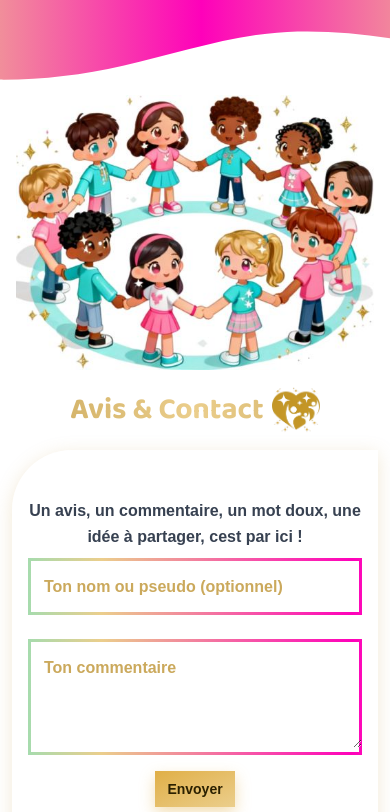
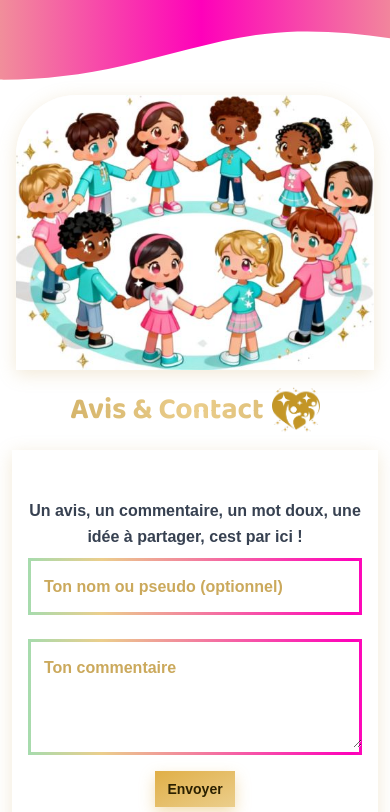
Before and after one commit to Lati04/a-mes-petits-ecoliers, a React (Vite) app: page / in a window 390 px wide. Shown: the part 9932-10744 px from the top of the page. Built offline with nearby package versions, Linux system fonts and the light colour scheme; no server answers.

Commit message:
build ok - prêt pour déploiement Render

```diff
--- a/src/components/Contact.tsx
+++ b/src/components/Contact.tsx
@@ -82,7 +82,7 @@ const Contact: React.FC<ContactProps> = ({ apiUrl = API_URL }) => {
 
   return (
     <div className="w-full mx-auto px-4 py-12 mb-7 mt-4 bg-white/60 backdrop-blur-md shadow-[0_4px_18px_rgba(203,169,92,0.25)] hover:shadow-[0_6px_25px_rgba(203,169,92,0.35)] transition-shadow duration-300 text-gray-800
-      max-w-7xl rounded-tl-[60px] rounded-br-[80px]">
+      max-w-7xl rounded-bl-[60px] rounded-br-[60px]">
       {/* ---------- Commentaires ---------- */}
       <p className="mb-2 font-bold text-center text-gray-700">
         Un avis, un commentaire, un mot doux, une idée à partager, cest par ici !
--- a/src/pages/Home.tsx
+++ b/src/pages/Home.tsx
@@ -189,7 +189,9 @@ const Home: React.FC<HomeProps> = ({
     <WaveSeparator flip className="relative z-[1]" />
 
     {/* Image Desktop */}
-    <section className="justify-center hidden mx-auto mt-2 max-w-7xl md:flex">
+    <section className="justify-center hidden mx-auto mt-2 max-w-7xl md:flex shadow-[0_4px_18px_rgba(203,169,92,0.25)]
+          hover:shadow-[0_6px_25px_rgba(203,169,92,0.35)] transition-shadow duration-300
+          rounded-tl-[60px] rounded-tr-[60px]">
       <img
         src="/images/contact1.jpg"
         alt="Contact Desktop"
@@ -198,13 +200,19 @@ const Home: React.FC<HomeProps> = ({
     </section>
 
     {/* Image Mobile/Tablette */}
-    <section className="flex justify-center px-4 mx-auto mt-2 md:hidden">
+    <div className="w-full px-4 mx-auto mt-2 max-w-7xl md:hidden">
+      {/* Section avec shadow et arrondi */}
+      <section className="flex justify-center shadow-[0_4px_18px_rgba(203,169,92,0.25)]
+          hover:shadow-[0_6px_25px_rgba(203,169,92,0.35)] transition-shadow duration-300
+          rounded-tl-[60px] rounded-tr-[60px] overflow-hidden">
         <img
           src="/images/contact2.jpg"
           alt="Contact Mobile"
           className="object-cover w-full"
         />
       </section>
+    </div>
+
 
     <Section id="contact" title="Avis & Contact" noMarginTop>
       <Contact />
```
Also changed, not shown: 1 other file (tests, documents, lock files or other folders). Lines whose indentation alone changed are shown as unchanged.
